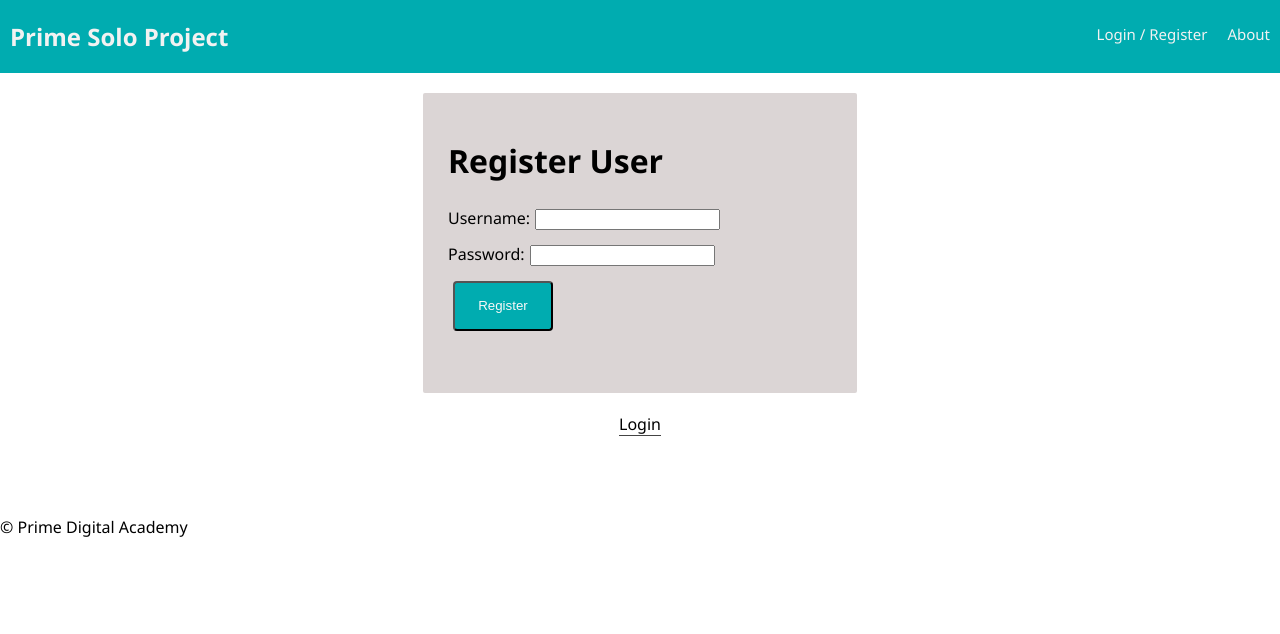
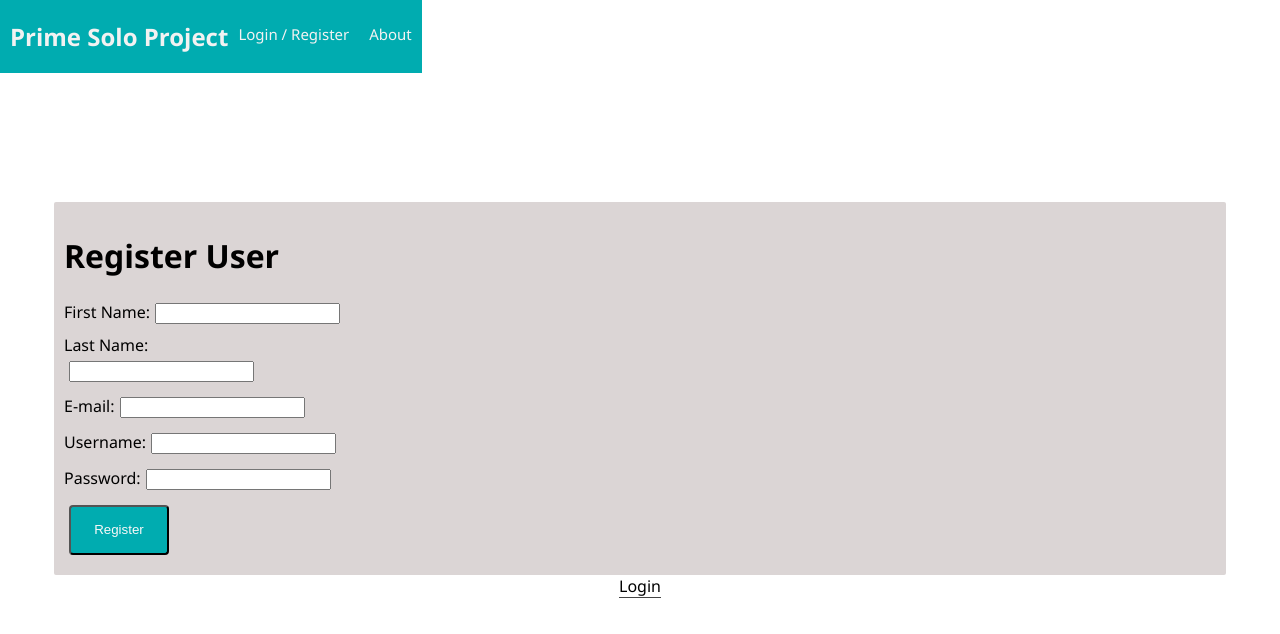
Before and after one commit to bennyrags/dreamcatcher, a React (Create React App) app: page /#/home in a window 1280 px wide. Both pictures are taken after a click on the button "Register". Shown: the top 634 px of the page. Built offline with nearby package versions, Linux system fonts and the light colour scheme; no server answers.

Commit message:
chgs to RegistrationPage, user.router, able to register

```diff
--- a/src/components/App/App.css
+++ b/src/components/App/App.css
@@ -1,8 +1,20 @@
 body {
     font-family: 'Segoe UI', Tahoma, Geneva, Verdana, sans-serif;
     margin: 0px;
+    display:flex;
+    height:100vh;
+    align-items: center;
+    width:100%;
+}
+/*SETS MAIN DIV TO 100%*/
+body > div {
+    width:100%;
 }
 
+.nav {
+    top:0;
+    position: fixed;
+}
 .alert {
     background-color: #ff4545;
     margin: 50px;
@@ -10,11 +22,11 @@ body {
 
 form {
     background-color: #dbd5d5;
-    width: 30%;
-    height: 250px;
-    margin: 20px auto;
-    padding: 25px;
+    width: 90%;
+    padding: 10px;
     border-radius: 2px;
+    margin: auto;
+    align-self:center;
 }
 
 input {
--- a/src/components/App/App.js
+++ b/src/components/App/App.js
@@ -9,7 +9,7 @@ import {
 import {connect} from 'react-redux';
 
 import Nav from '../Nav/Nav';
-import Footer from '../Footer/Footer';
+//import Footer from '../Footer/Footer';
 
 import ProtectedRoute from '../ProtectedRoute/ProtectedRoute'
 
@@ -58,7 +58,6 @@ class App extends Component {
             {/* If none of the other routes matched, we will show a 404. */}
             <Route render={() => <h1>404</h1>} />
           </Switch>
-          <Footer />
         </div>
       </Router>
   )}
--- a/src/components/RegisterPage/RegisterPage.js
+++ b/src/components/RegisterPage/RegisterPage.js
@@ -1,8 +1,11 @@
 import React, { Component } from 'react';
 import {connect} from 'react-redux';
-
+import './RegistrationPage.css'
 class RegisterPage extends Component {
   state = {
+    firstName: '',
+    lastName: '',
+    email: '',
     username: '',
     password: '',
   };
@@ -14,6 +17,9 @@ class RegisterPage extends Component {
       this.props.dispatch({
         type: 'REGISTER',
         payload: {
+          first_name: this.state.firstName,
+          last_name: this.state.lastName,
+          email: this.state.email,
           username: this.state.username,
           password: this.state.password,
         },
@@ -43,6 +49,33 @@ class RegisterPage extends Component {
         <form onSubmit={this.registerUser}>
           <h1>Register User</h1>
           <div>
+          <label htmlFor="firstName">
+              First Name:
+              <input
+                type="text"
+                name="firstName"
+                value={this.state.firstName}
+                onChange={this.handleInputChangeFor('firstName')}
+              />
+            </label><br></br>
+            <label htmlFor="lastName">
+              Last Name:<br />
+              <input
+                type="text"
+                name="lastName"
+                value={this.state.lastName}
+                onChange={this.handleInputChangeFor('lastName')}
+              />
+            </label><br></br>
+            <label htmlFor="email">
+              E-mail:
+              <input
+                type="text"
+                name="email"
+                value={this.state.email}
+                onChange={this.handleInputChangeFor('email')}
+              />
+            </label><br></br>
             <label htmlFor="username">
               Username:
               <input
```
Also changed, not shown: package.json (+10 -9 lines), src/components/RegisterPage/RegistrationPage.css (added), 2 other files (tests, documents, lock files or other folders).
